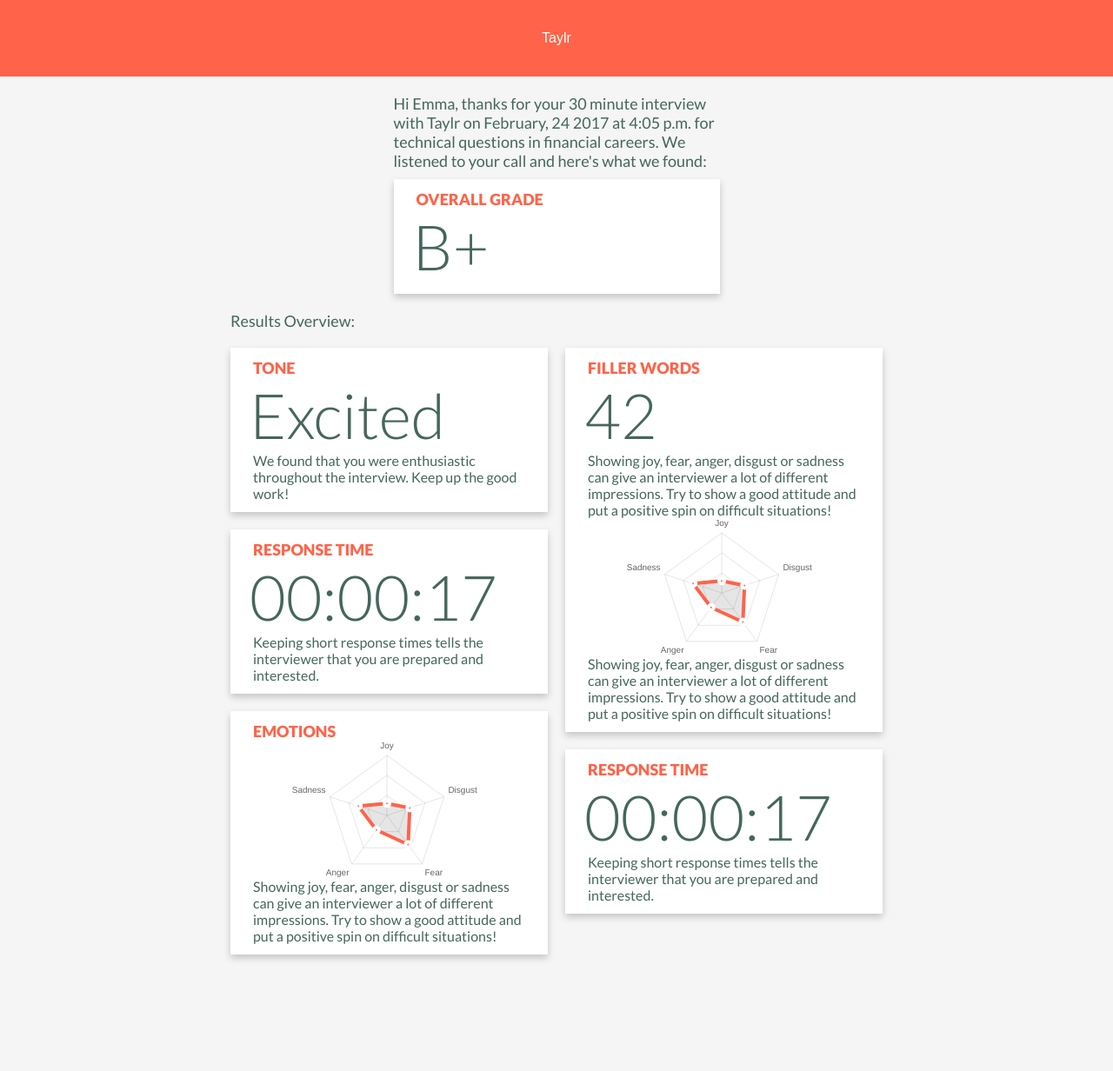
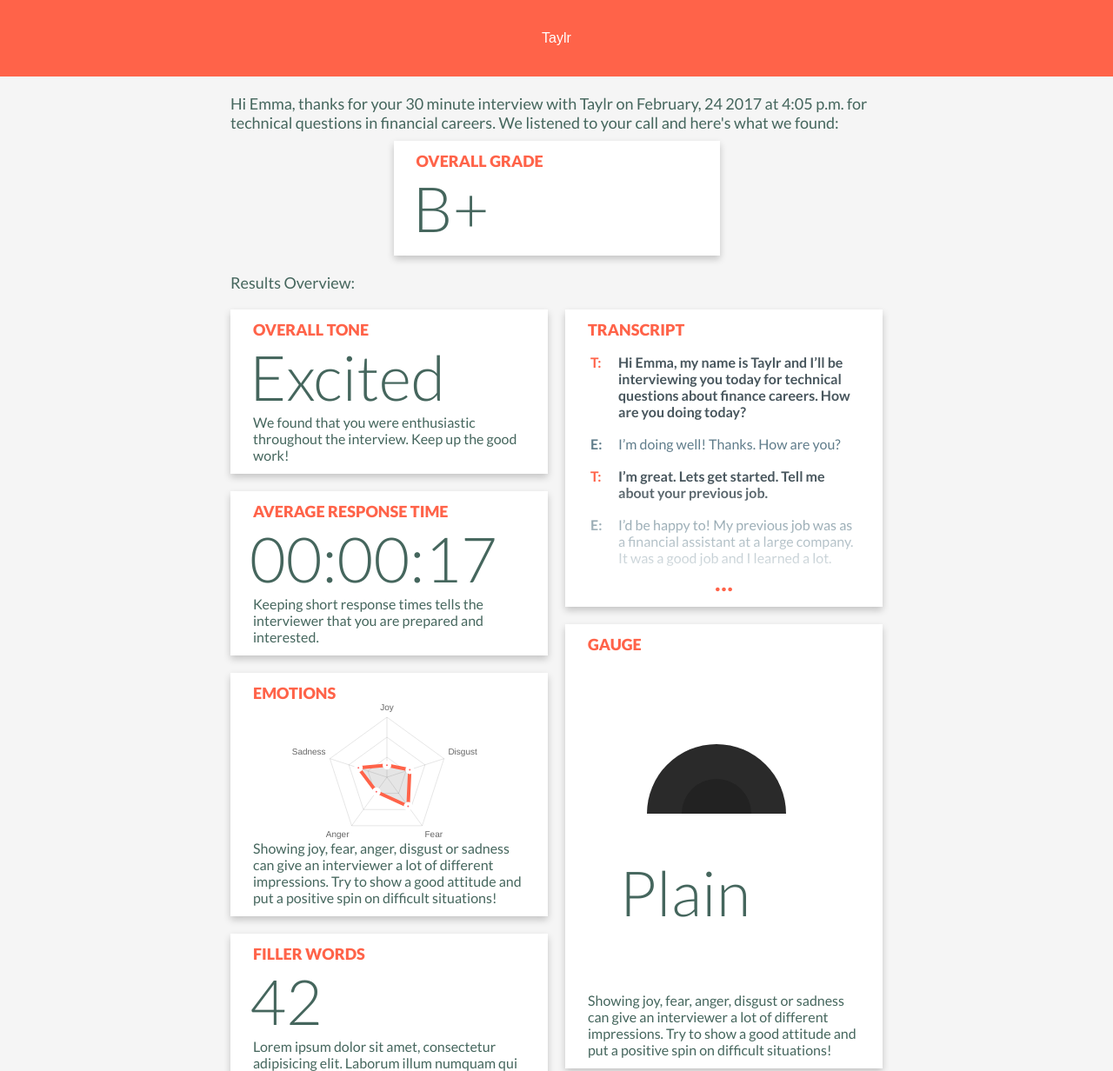
Before and after one commit to mdnahian/taylor, a plain HTML site: page dashboard.html in a window 1280 px wide. Shown: the top 1232 px of the page at 87% size. Before the commit the page ends 1118 px from the top, so only its background shows below. Drawn offline with nearby package versions, Linux system fonts and the light colour scheme.

Commit message:
added  more cards to dashboard

```diff
--- a/dashboard.html
+++ b/dashboard.html
@@ -4,19 +4,11 @@
         <link type="text/css" href="style.css" rel="stylesheet">
 
         <script src="https://ajax.googleapis.com/ajax/libs/jquery/3.1.1/jquery.min.js"></script>
-        <script src="https://unpkg.com/masonry-layout@4/dist/masonry.pkgd.min.js"></script>
         <script src="https://cdnjs.cloudflare.com/ajax/libs/Chart.js/2.5.0/Chart.bundle.js"></script>
         <script src="https://cdnjs.cloudflare.com/ajax/libs/Chart.js/2.5.0/Chart.bundle.min.js"></script>
         <script src="https://cdnjs.cloudflare.com/ajax/libs/Chart.js/2.5.0/Chart.js"></script>
         <script src="https://cdnjs.cloudflare.com/ajax/libs/Chart.js/2.5.0/Chart.min.js"></script>
 
-        <script>
-            $('.grid').masonry({
-                itemSelector: '.card',
-                columnWidth: '.card-sizer',
-                percentPosition: true
-            });
-        </script>
 
     </head>
     <body>
@@ -24,7 +16,7 @@
             <div>Taylr</div>
         </nav>
         <div class="main">
-            <div class="text half">
+            <div class="text">
                     <div class="simple">Hi Emma, thanks for your 30 minute interview with Taylr on February, 24 2017 at 4:05 p.m. for technical questions in financial careers. We listened to your call and here's what we found:</div>
             </div>
             <div class="card half">
@@ -42,14 +34,14 @@
         <div class="main dash">
             <div class="card">
                 <div class="container">
-                    <div class="header">Tone</div>
+                    <div class="header">Overall Tone</div>
                     <div class="result">Excited</div>
                     <div class="subtext">We found that you were enthusiastic throughout the interview. Keep up the good work!</div>
                 </div>
             </div>
             <div class="card">
                 <div class="container">
-                    <div class="header">Response Time</div>
+                    <div class="header">Average Response Time</div>
                     <div class="result">00:00:17</div>
                     <div class="subtext">Keeping short response times tells the interviewer that you are prepared and interested.</div>
                 </div>
@@ -117,70 +109,106 @@
                     <div class="header">Filler Words</div>
                     <div class="result">42</div>
                     <div class="subtext">
-                        Showing joy, fear, anger, disgust or sadness can give an interviewer a lot of different impressions. Try to show a good attitude and put a positive spin on difficult situations!
+                        Lorem ipsum dolor sit amet, consectetur adipisicing elit. Laborum illum numquam qui sequi nulla deserunt eius saepe laboriosam aliquid atque.
                     </div>
                     <div class="result">
                         <canvas id="fillerWords"></canvas>
                         <script>
-                            var ctx = $("#fillerWords"),
-                                graph_data = [10, 20, 30, 15, 25];
+                            var ctx = $("#fillerWords");
 
-                            var emotionRadarChart = new Chart(ctx, {
-                                type: 'radar',
+                            var fillerBarChart = new Chart(ctx, {
+                                type: 'horizontalBar',
                                 data: {
-                                    labels: [
-                                        "Joy",
-                                        "Disgust",
-                                        "Fear",
-                                        "Anger",
-                                        "Sadness"
-                                    ],
+                                        labels: ["Like", "Um", "So", "Uh", "You know"],
                                         datasets: [
                                             {
-                                            data: graph_data,
-                                            label: "",
-                                            backgroundColor: "",
-                                            borderColor: "#FF6349",
-                                            borderWidth: 4,
-                                            borderJoinStyle: "round",
-                                            pointBackgroundColor: "rgb(255, 104, 104)",
-                                            pointBorderColor: "#fff",
-                                            pointHoverBackgroundColor: "#fff",
-                                            pointHoverBorderColor: "rgba(179,181,198,1)"
+                                                label: "Filler words",
+                                                backgroundColor: [
+                                                    '#48565D',
+                                                    '#1A272E',
+                                                    '#93AAB5',
+                                                    '#D7DEE1',
+                                                    '#607D8B'
+                                                ],
+                                                borderWidth: 0,
+                                                data: [65, 59, 80, 81, 56, 55]
                                             }
                                         ]
                                 },
                                 options: {
-                                        scale: {
-                                            reverse: false,
-                                            ticks: {
-                                                stepSize: (Math.ceil(Math.max.apply( Math, graph_data) / 25) * 25)/3,
-                                                beginAtZero: true,
-                                                min: 0,
-                                                max: Math.ceil(Math.max.apply( Math, graph_data) / 25) * 25,
+                                    gridLines: {
                                         display: false
-                                            }
+                                    },
+                                    scales: {
+                                        xAxes: [{
+                                            stacked: true
+                                        }],
+                                        yAxes: [{
+                                            stacked: true
+                                        }],
+                                        display: false
                                     },
                                     legend: {
                                         display: false,
                                         position: 'bottom'
                                     }
                                 }
-                            })
+                            });
+
+
                         </script>
+                    </div>
+                    <div class="subtext">
+                        Lorem ipsum dolor sit amet, consectetur adipisicing elit. Excepturi, ab?
+                    </div>
+                </div>
+            </div>
+            <a href="transcript.html">
+               <div class="card">
+                    <div class="container">
+                        <div class="header">Transcript</div>
+                        <div class="transcript-result">
+                            <table>
+                                <tr class="taylr">
+                                    <td>T:</td>
+                                    <td>Hi Emma, my name is Taylr and I’ll be interviewing you today for technical questions about finance careers. How are you doing today?</td>
+                                </tr>
+                                <tr class="interviewee">
+                                    <td>E:</td>
+                                    <td>I’m doing well! Thanks. How are you?</td>
+                                </tr>
+                                <tr class="taylr">
+                                    <td>T:</td>
+                                    <td>I’m great. Lets get started. Tell me about your previous job.</td>
+                                </tr>
+                                <tr class="interviewee">
+                                    <td>E:</td>
+                                    <td>I’d be happy to! My previous job was as a financial assistant at a large company. It was a good job and I learned a lot.</td>
+                                </tr>
+                            </table>
+                            <div class="expand">
+                                <div>&hellip;</div>
+                            </div>
+                        </div>
+                    </div>
+                </div>
+            </a>
+            <div class="card">
+                <div class="container">
+                    <div class="header">Gauge</div>
+                    <div class="result">
+                        <figure>
+                            <div class="gauge">
+                              <div class="meter"></div>
+                            </div>
+                            <figcaption>Plain</figcaption>
+                        </figure>
                     </div>
                     <div class="subtext">
                         Showing joy, fear, anger, disgust or sadness can give an interviewer a lot of different impressions. Try to show a good attitude and put a positive spin on difficult situations!
                     </div>
                 </div>
             </div>
-            <div class="card">
-                <div class="container">
-                    <div class="header">Response Time</div>
-                    <div class="result">00:00:17</div>
-                    <div class="subtext">Keeping short response times tells the interviewer that you are prepared and interested.</div>
-                </div>
-            </div>
         </div>
     </body>
 </html>
--- a/style.css
+++ b/style.css
@@ -11,6 +11,11 @@ body {
     background-color: #f5f5f5;
     color: #45665D;
     font-family: 'Lato', sans-serif;
+}
+
+a {
+    text-decoration: none;
+    color: inherit;
 }
 
 nav {
@@ -75,6 +80,66 @@ nav div {
     margin-left: -4px;
 }
 
+a .card {
+    text-decoration: none;
+}
+
+.card .transcript-result .taylr td:first-of-type {
+    color: #ff6349;
+}
+
+.card .transcript-result .taylr td {
+    font-weight: 600;
+}
+
+.card .transcript-result tr td:first-of-type {
+    width: 30px;
+    font-weight: 600;
+}
+
+.card .transcript-result .interviewee {
+    color: #607D8B;
+}
+
+.card .transcript-result .interviewee td:last-of-type {
+    font-weight: 400;
+}
+
+.card .transcript-result .taylr td:last-of-type {
+    color: #48565D;
+}
+
+.card .transcript-result table tr td {
+    font-size: 16px;
+    vertical-align: top;
+    padding-top: 15px;
+}
+
+.expand {
+    color: #ff6349;
+    font-weight: 900;
+    font-size: 26px;
+    text-align: center;
+    display: table;
+    margin-top: -100px;
+    height: 50px;
+    width: 100%;
+}
+
+.expand div {
+    padding-top: 100px;
+    display: table-cell;
+    vertical-align: bottom;
+    position: relative;
+    z-index: 100;
+    background-image: -ms-linear-gradient(bottom, #FFFFFF 0%, rgba(255,255,255,0) 100%);
+    background-image: -moz-linear-gradient(bottom, #FFFFFF 0%, rgba(255,255,255,0) 100%);
+    background-image: -o-linear-gradient(bottom, #FFFFFF 0%, rgba(255,255,255,0) 100%);
+    background-image: -webkit-gradient(linear, left bottom, left top, color-stop(0, #FFFFFF), color-stop(100, rgba(255,255,255,0)));
+    background-image: -webkit-linear-gradient(bottom, #FFFFFF 0%, rgba(255,255,255,0) 100%);
+    background-image: linear-gradient(to top, #FFFFFF 0%, rgba(255,255,255,0) 100%);
+}
+
 .simple {
     font-size: 18px;
 }
@@ -87,3 +152,41 @@ nav div {
     width: 50%;
     margin-left: 25%;
 }
+
+.gauge {
+  display:inline-block;
+  position:relative;
+  width:10rem;
+  height:5rem;
+  overflow:hidden;
+  margin:2rem;
+}
+
+.gauge:before, .gauge:after, .meter {
+  position:absolute;
+  display:block;
+  content:"";
+}
+
+.gauge:before, .meter { width:10rem; height:5rem; }
+.gauge:before { border-radius:5rem 5rem 0 0; background:#2a2a2a; }
+
+.gauge:after {
+  position:absolute;
+  bottom:0;
+  left:2.5rem;
+  width:5rem;
+  height:2.5rem;
+  background:#222;
+  border-radius:2.5rem 2.5rem 0 0;
+}
+
+.meter {
+  top:100%;
+  transition:1.5s;
+  transform-origin:center top;
+  border-radius:0 0 6rem 6rem;
+  background:deepskyblue;
+}
+
+.gauge:hover .meter { transform:rotate(.5turn); }
```
Lines whose indentation alone changed are shown as unchanged.
